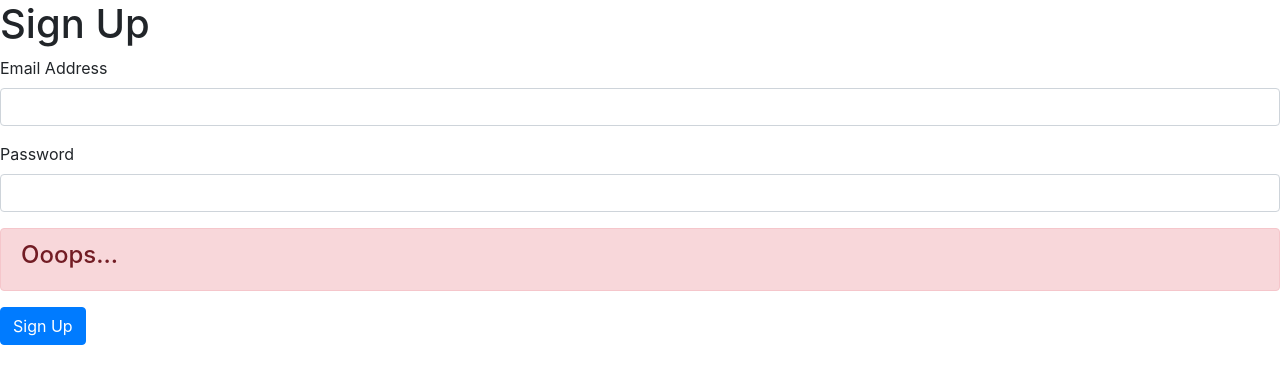
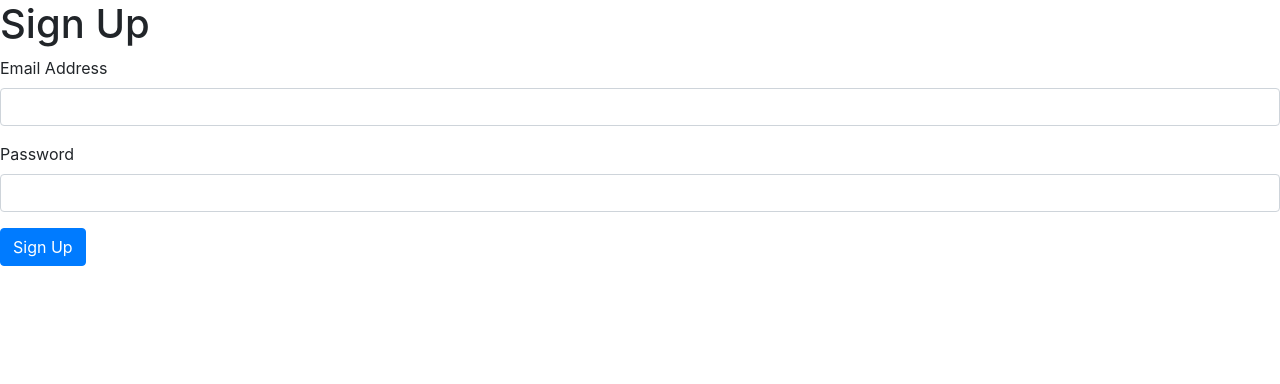
Before and after one commit to stefian/microservices-market, a Next.js app in the folder client/: page /auth/signup in a window 1280 px wide. Shown: the top 384 px of the page. Built offline with nearby package versions, Linux system fonts and the light colour scheme.

Commit message:
showing errors.map only if errors.length > 0

```diff
--- a/client/pages/auth/signup.js
+++ b/client/pages/auth/signup.js
@@ -42,12 +42,13 @@ export default () => {
           className="form-control"
         />
       </div>
-      <div className="alert alert-danger">
+      {errors.length > 0 && <div className="alert alert-danger">
         <h4>Ooops...</h4>
         <ul className="my-0">
-          {errors.map(err => <li key={err.message}>{err.message}</li>)}
+          {errors.map(err => <li key={err.message}>{err.message}</li>
+          )}
         </ul>
-      </div>
+      </div>}
       <button className="btn btn-primary" >Sign Up</button>
     </form>
   );
```
